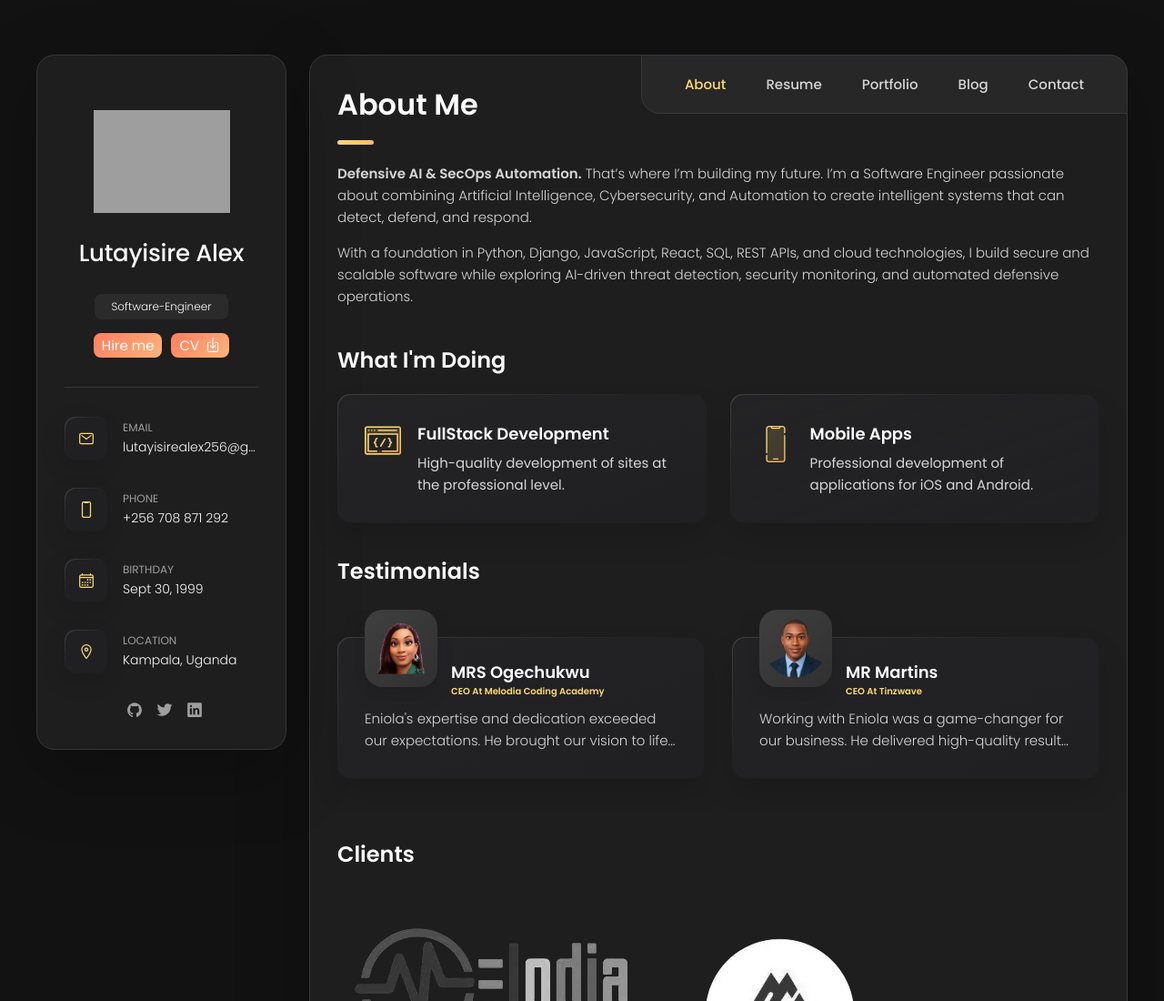
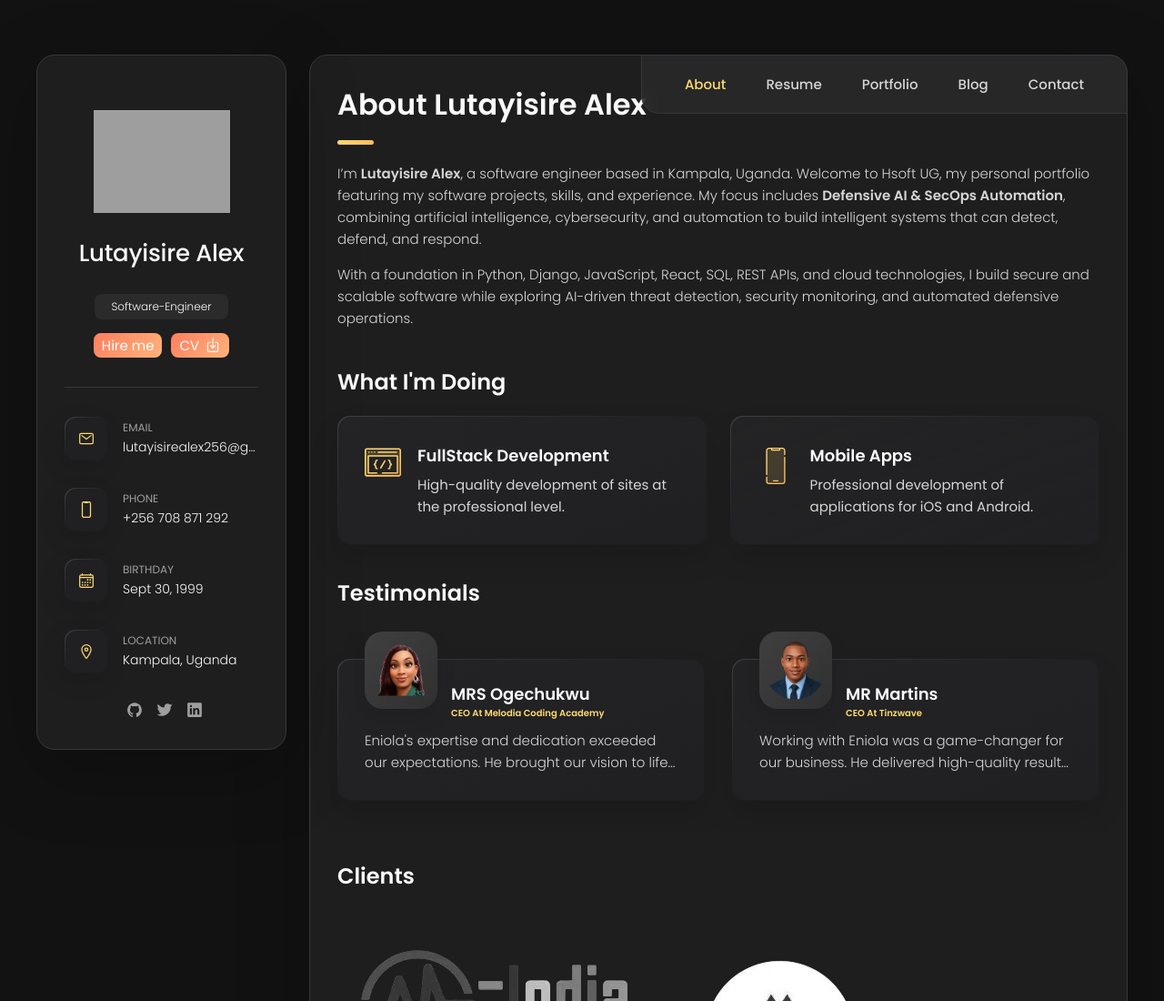
Before and after one commit to hsoftug1/Me, a plain HTML site: page index.html in a window 1280 px wide. Shown: the top 1100 px of the page at 91% size. Drawn offline with nearby package versions, Linux system fonts and the light colour scheme; grey boxes are pictures that could not be loaded.

Commit message:
Strengthen exact personal-name SEO and professional identity signals (#4)

```diff
--- a/index.html
+++ b/index.html
@@ -4,8 +4,8 @@
     <meta charset="UTF-8" />
     <meta http-equiv="X-UA-Compatible" content="IE=edge" />
     <meta name="viewport" content="width=device-width, initial-scale=1.0" />
-        <title>Hsoft UG | Lutayisire Alex – Software Engineer in Uganda</title>
-    <meta name="description" content="Hsoft UG is the personal portfolio of Lutayisire Alex, a software engineer in Uganda building web applications with Python, Django, React, and emerging AI and cybersecurity skills." />
+        <title>Lutayisire Alex | Software Engineer in Uganda – Hsoft UG</title>
+    <meta name="description" content="Lutayisire Alex is a software engineer based in Kampala, Uganda. Explore his Hsoft UG portfolio, Python and Django applications, React projects, and cybersecurity interests." />
     <meta name="robots" content="index, follow, max-image-preview:large" />
     <link rel="canonical" href="https://www.hsoftug.com/" />
     <meta name="author" content="Lutayisire Alex" />
@@ -13,13 +13,13 @@
 
     <meta property="og:type" content="profile" />
     <meta property="og:site_name" content="Hsoft UG" />
-    <meta property="og:title" content="Hsoft UG | Lutayisire Alex – Software Engineer in Uganda" />
+    <meta property="og:title" content="Lutayisire Alex | Software Engineer in Uganda – Hsoft UG" />
     <meta property="og:description" content="Explore Hsoft UG, the personal software engineering portfolio of Lutayisire Alex in Uganda, featuring web development projects and experience." />
     <meta property="og:url" content="https://www.hsoftug.com/" />
     <meta property="og:image" content="https://www.hsoftug.com/assets/images/hsoftug.png" />
     <meta property="og:image:alt" content="Lutayisire Alex portfolio image" />
     <meta name="twitter:card" content="summary" />
-    <meta name="twitter:title" content="Hsoft UG | Lutayisire Alex – Software Engineer" />
+    <meta name="twitter:title" content="Lutayisire Alex | Software Engineer – Hsoft UG" />
     <meta name="twitter:description" content="Discover Hsoft UG, Lutayisire Alex’s software engineering portfolio and projects." />
     <meta name="twitter:image" content="https://www.hsoftug.com/assets/images/hsoftug.png" />
     <script type="application/ld+json">
@@ -36,7 +36,15 @@
     {
       "@context": "https://schema.org",
       "@type": "Person",
+      "@id": "https://www.hsoftug.com/#person",
       "name": "Lutayisire Alex",
+      "alternateName": "Alex Lutayisire",
+      "mainEntityOfPage": "https://www.hsoftug.com/",
+      "sameAs": [
+        "https://github.com/hsoftug1",
+        "https://www.linkedin.com/in/lutayisire-alex-3351342a9/",
+        "https://x.com/hsoftug1"
+      ],
       "url": "https://www.hsoftug.com/",
       "image": "https://www.hsoftug.com/assets/images/hsoftug.png",
       "jobTitle": "Software Engineer",
@@ -254,14 +262,16 @@ type="image/x-icon"
 
         <article class="about active" data-page="about">
           <header>
-            <h2 class="h2 article-title">About me</h2>
+            <h2 class="h2 article-title">About Lutayisire Alex</h2>
           </header>
 
           <section class="about-text">
             <p>
-              <strong>Defensive AI & SecOps Automation.</strong> That’s where I’m
-              building my future. I’m a Software Engineer passionate about combining
-              Artificial Intelligence, Cybersecurity, and Automation to create
+              I’m <strong>Lutayisire Alex</strong>, a software engineer based in
+              Kampala, Uganda. Welcome to Hsoft UG, my personal portfolio featuring
+              my software projects, skills, and experience. My focus includes
+              <strong>Defensive AI &amp; SecOps Automation</strong>, combining
+              artificial intelligence, cybersecurity, and automation to build
               intelligent systems that can detect, defend, and respond.
             </p>
 
```
